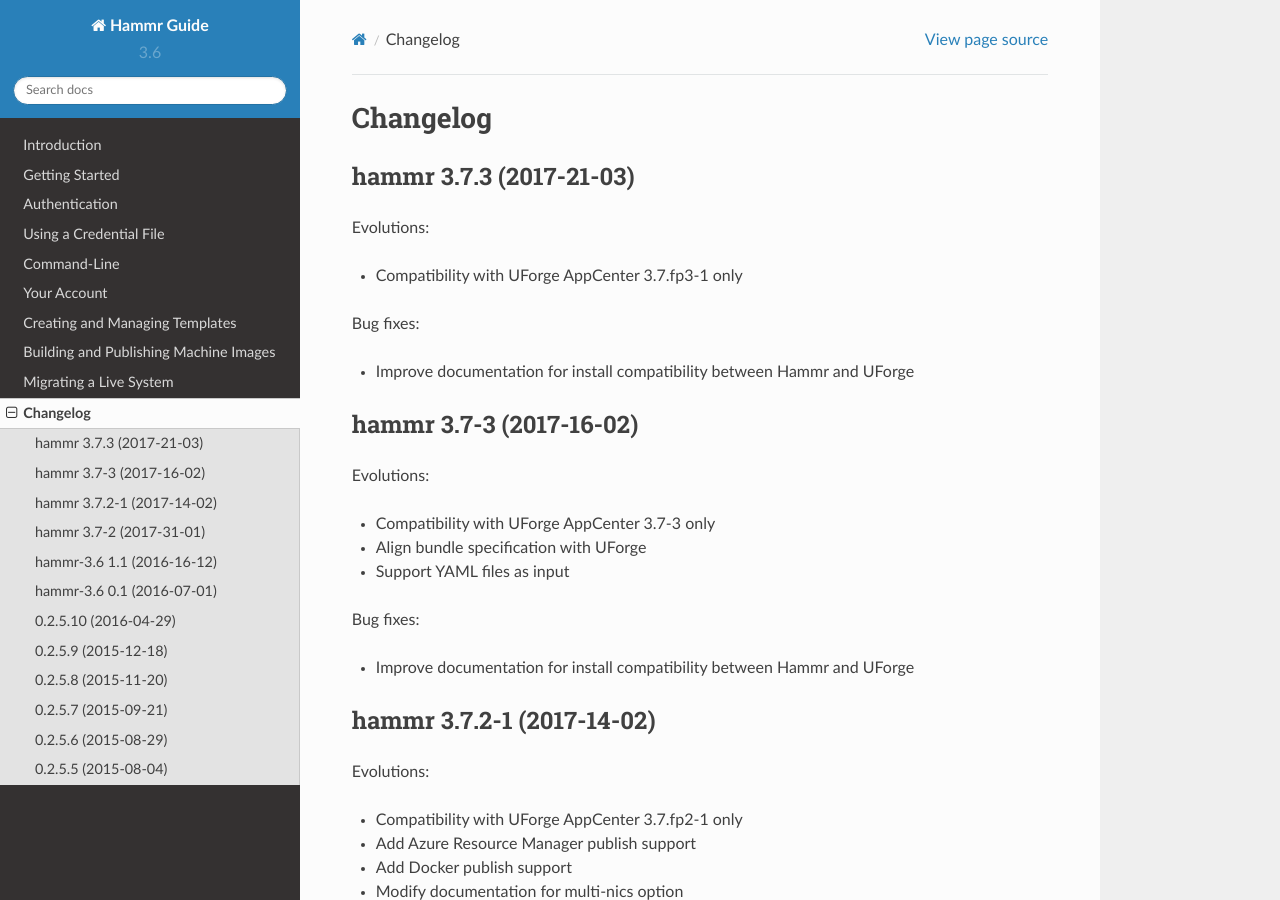
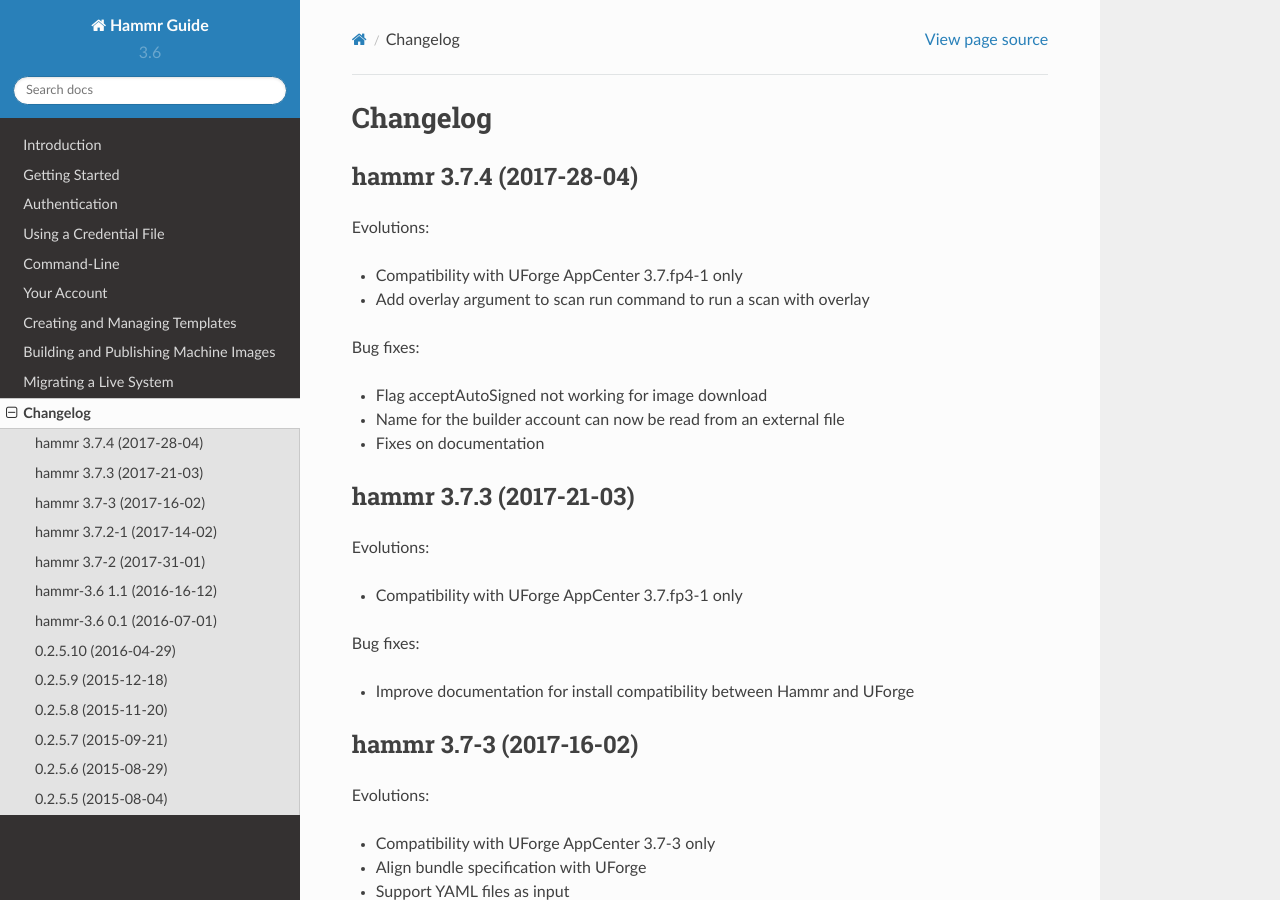
Before and after one commit to usharesoft/hammr, a Sphinx documentation site: the page built from documentation/en/source/changelog.rst, in a window 1280 px wide and 900 px high. Built offline with Sphinx 7.4.7 and the Read the Docs theme 2.0.0, drawn with Linux system fonts in a browser that asks for light colours; pages that are not in the unit, such as notebooks, are missing from menus.

Commit message:
Hammr release new version 3.7.4 (#212)

```diff
--- a/documentation/en/source/changelog.rst
+++ b/documentation/en/source/changelog.rst
@@ -2,6 +2,20 @@
 
 Changelog
 =========
+
+hammr 3.7.4 (2017-28-04)
+--------------------------
+
+Evolutions:
+
+* Compatibility with UForge AppCenter 3.7.fp4-1 only
+* Add overlay argument to scan run command to run a scan with overlay
+
+Bug fixes:
+
+* Flag acceptAutoSigned not working for image download
+* Name for the builder account can now be read from an external file
+* Fixes on documentation
 
 hammr 3.7.3 (2017-21-03)
 --------------------------
--- a/documentation/en/source/pages/getting-started/install-compatibility.rst
+++ b/documentation/en/source/pages/getting-started/install-compatibility.rst
@@ -16,6 +16,10 @@
 	+-----------------+-----------------------------+------------------+
 	|      3.7-3      |            3.7-3            |      3.7-3       |
 	+-----------------+-----------------------------+------------------+
+	|      3.7.3      |            3.7.3            |      3.7.3       |
+	+-----------------+-----------------------------+------------------+
+	|      3.7.4      |            3.7.4            |      3.7.4       |
+	+-----------------+-----------------------------+------------------+
 
 
 If your hammr version is not compatible with the UForge version that you want to reach, hammr will raise an error message with the UForge version:
--- a/setup.py
+++ b/setup.py
@@ -23,7 +23,7 @@
 
 # Declare your packages' dependencies here, for eg:
 # Always put an '==' dependency with uforge_python_sdk
-requires=['uforge_python_sdk==3.7.4-RC1',
+requires=['uforge_python_sdk==3.7.4',
                     'httplib2==0.9',
                     'texttable>=0.8.1',
                     'progressbar==2.3',
```
Also changed, not shown: 1 other file.
